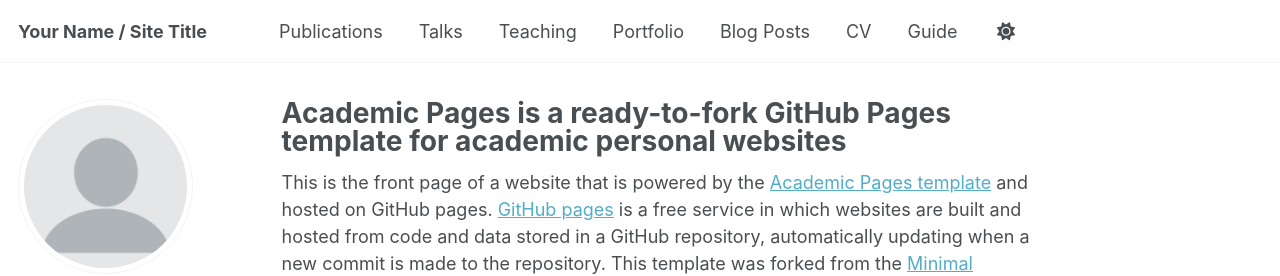
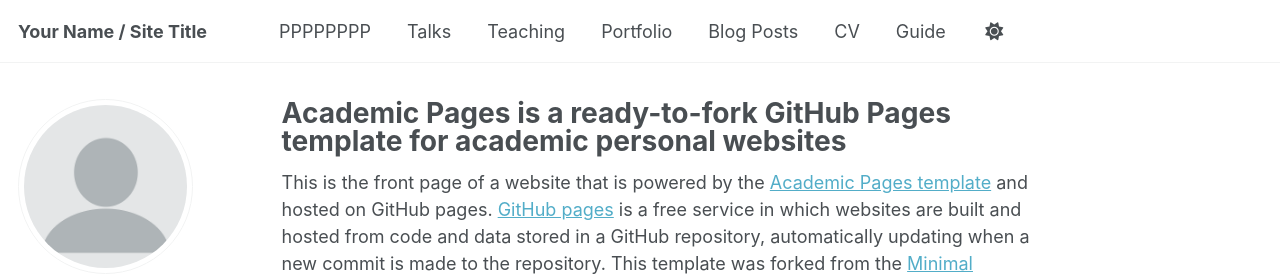
Before and after one commit to dani-gonzalez-muela/Web, a Jekyll site: the page built from _pages/about.md, in a window 1280 px wide. Shown: the top 276 px of the page. Built offline with Jekyll 4.4.1, drawn with Linux system fonts in a browser that asks for light colours; some web fonts are replaced.

Commit message:
Update navigation.yml

```diff
--- a/_data/navigation.yml
+++ b/_data/navigation.yml
@@ -8,7 +8,7 @@
 #      Markdown formatted page while the second is generated using JSON.
 
 main:
-  - title: "Publications"
+  - title: "PPPPPPPP"
     url: /publications/
 
   - title: "Talks"
```
